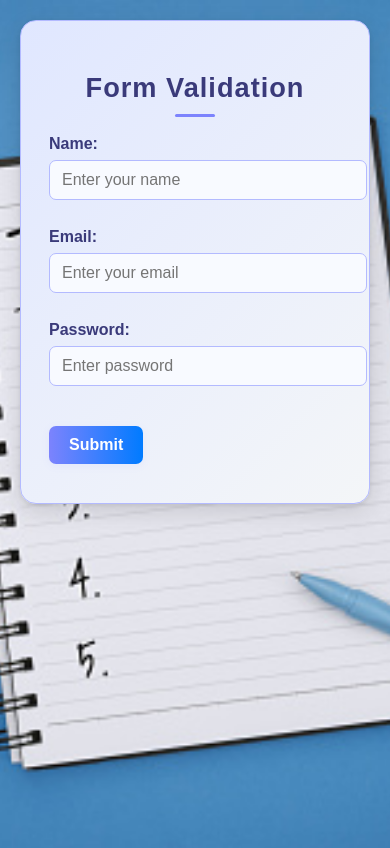
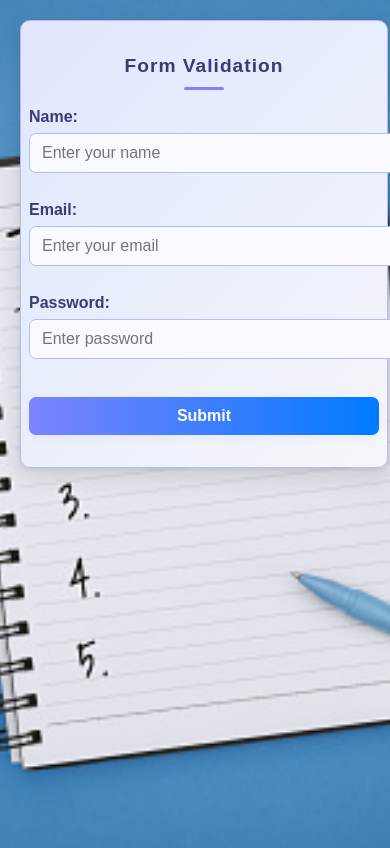
Before and after one commit to Iseoluwa-tech/to-do, a plain HTML site: page index.html in a window 390 px wide. Drawn offline with Linux system fonts and the light colour scheme.

Commit message:
Update style.css

```diff
--- a/style.css
+++ b/style.css
@@ -217,3 +217,33 @@ button:hover {
   padding: 4px 8px;
   font-size: 12px;
 }
+/* ...existing code... */
+@media (max-width: 700px) {
+  .wrapper {
+    flex-direction: column;
+    gap: 0;
+    align-items: stretch;
+  }
+  .container, .divider {
+    max-width: 100%;
+    width: 100%;
+    margin-bottom: 24px;
+    border-radius: 10px;
+    padding: 18px 8px 14px 8px;
+  }
+  .container h2, .divider h2 {
+    font-size: 1.2rem;
+  }
+  .todo-container {
+    flex-direction: column;
+    gap: 8px;
+  }
+  #todoInput {
+    width: 100%;
+  }
+  button, #userForm button, .todo-actions button {
+    width: 100%;
+    margin-top: 8px;
+    font-size: 1rem;
+  }
+}
```
